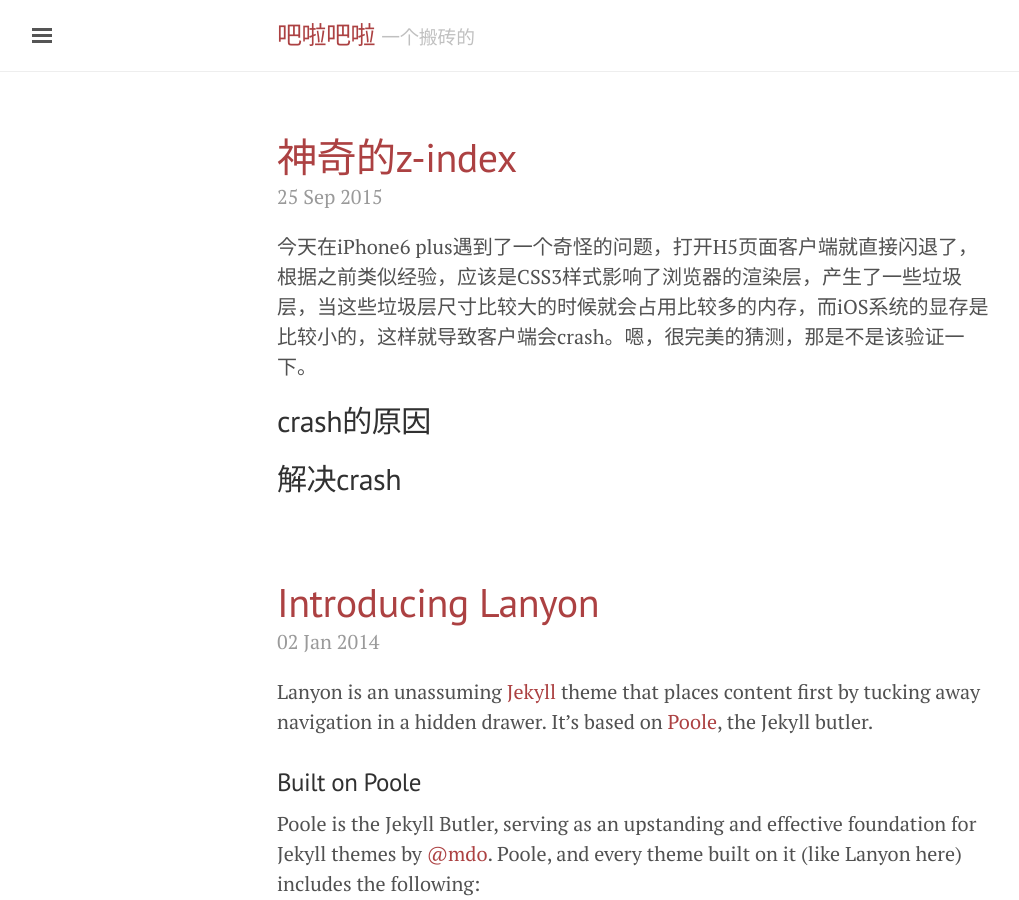
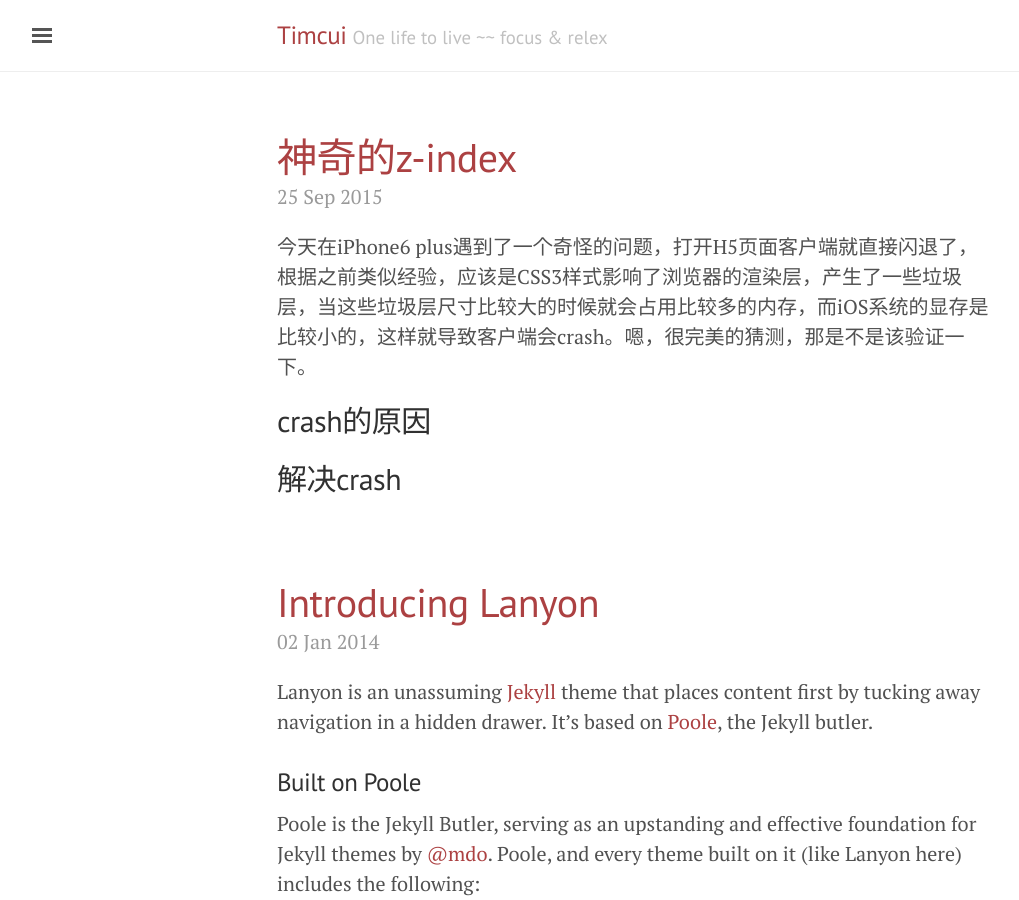
Before and after one commit to timcui/timcui.github.io, a Jekyll site: the page built from index.html, in a window 1280 px wide and 900 px high. Shown: the whole window, without its empty margins (3-1022 px from the left). Built offline with Jekyll 4.4.1, drawn with Linux system fonts in a browser that asks for light colours; the list of posts is cut into pages by our own code.

Commit message:
change config

```diff
--- a/_config.yml
+++ b/_config.yml
@@ -5,9 +5,9 @@ permalink:           pretty
 relative_permalinks: true
 
 # Setup
-title:               吧啦吧啦
-tagline:             '一个搬砖的'
-description:         '男，前端开发，关注Javascript和Nodejs，<a href="http://i.qq.com" target="_blank">@QQ空间</a>'
+title:               Timcui
+tagline:             'One life to live ~~ focus & relex'
+description:         '男，前端工程师，关注Javascript和Nodejs，<a href="http://i.qq.com" target="_blank">@QQ空间</a>'
 url:                 http://timcui.github.io
 baseurl:             'http://timcui.github.io'
 paginate:            5
```
